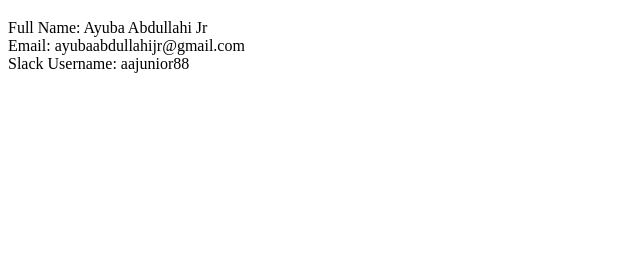
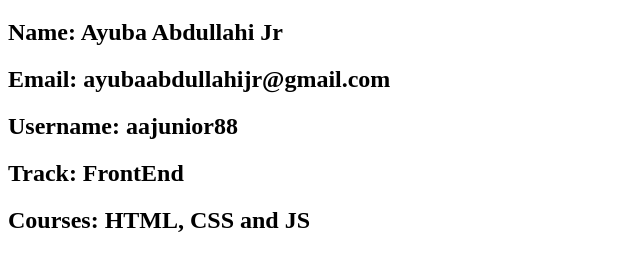
Before and after one commit to aajunior88/aajunior88, a plain HTML site: page index.html in a window 1280 px wide. Shown: the part 61-332 px from the top of the page, without its empty margins (0-640 px from the left). Drawn offline with Linux system fonts and the light colour scheme.

Commit message:
Added My Tracks and Courses

```diff
--- a/index.html
+++ b/index.html
@@ -7,9 +7,12 @@
 <body>
     <h1>Ayuba Abdullahi Jr</h1>
     <p>
-        Full Name: Ayuba Abdullahi Jr <br />
-        <email>Email: ayubaabdullahijr@gmail.com</email> <br />
-        Slack Username: aajunior88<br />
+        <h2>Name: Ayuba Abdullahi Jr</h2>
+        <h2><email>Email: ayubaabdullahijr@gmail.com</email></h2>
+        <h2>Username: aajunior88</h2>
+        <h2>Track: FrontEnd</h2>
+        <h2>Courses: HTML, CSS and JS</h2>
+
     </p>
 
 </body>
```
